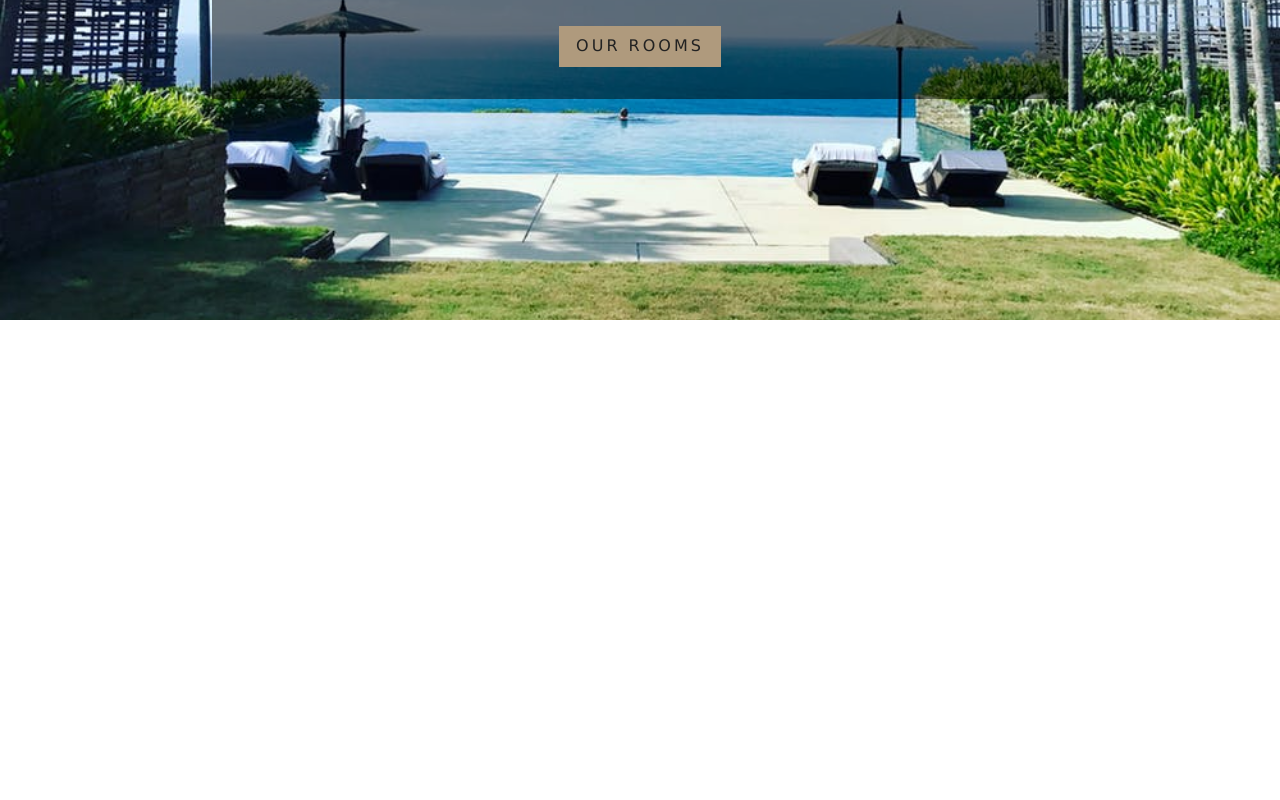
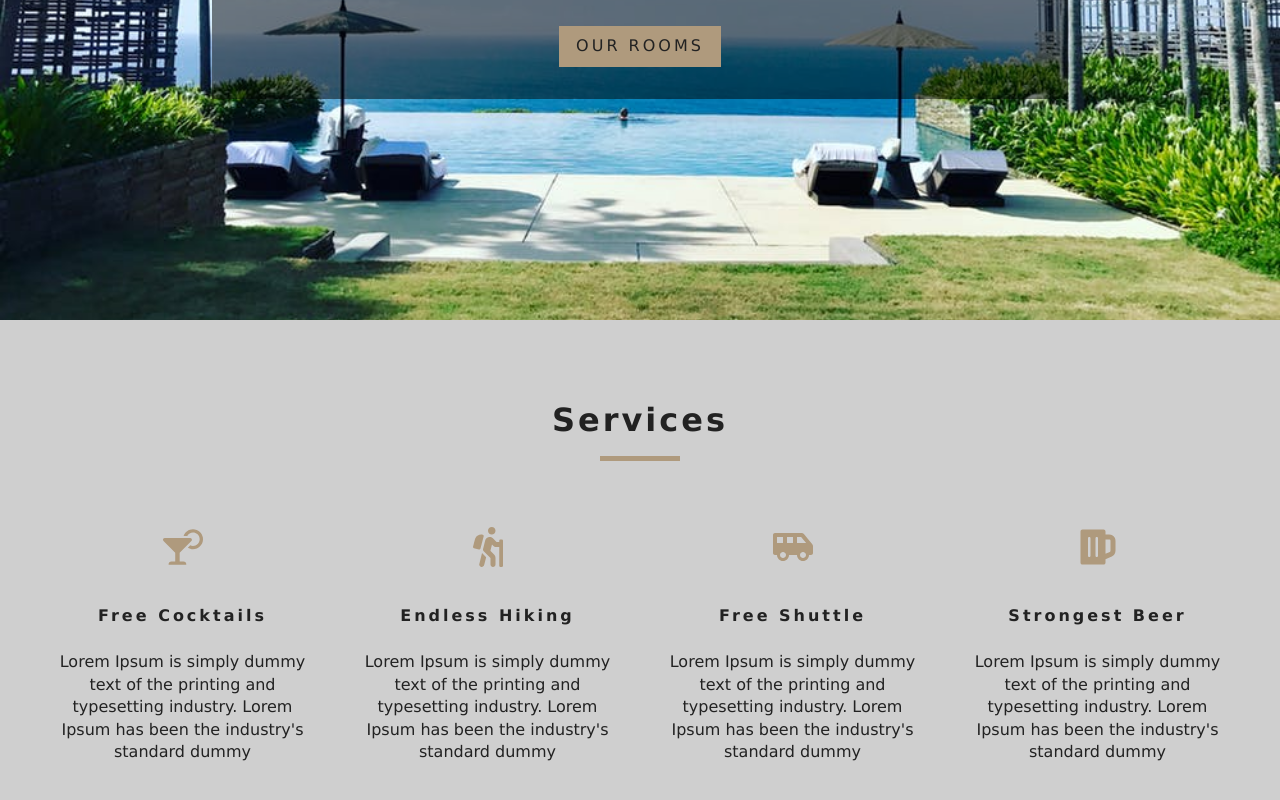
Before and after one commit to hkansal27/hotel-react-frontend, a React (Create React App) app: page / in a window 1280 px wide. Shown: the part 480-1280 px from the top of the page. Before the commit the page ends 800 px from the top, so only its background shows below. Built offline with nearby package versions, Linux system fonts and the light colour scheme.

Commit message:
added title and services component

```diff
--- a/src/App.css
+++ b/src/App.css
@@ -252,6 +252,7 @@
 }
 .services h6 {
   letter-spacing: var(--mainSpacing);
+  text-transform: capitalize;
 }
 .services p {
   width: 80%;
--- /dev/null
+++ b/src/components/Services.js
@@ -0,0 +1,45 @@
+import React, { Component } from 'react'
+import { FaCocktail, FaHiking, FaShuttleVan, FaBeer } from 'react-icons/fa';
+
+import Title from './Title';
+
+export default class Services extends Component {
+    state = {
+        services: [
+            {
+                icon: <FaCocktail />,
+                title: "free cocktails",
+                info: "Lorem Ipsum is simply dummy text of the printing and typesetting industry. Lorem Ipsum has been the industry's standard dummy"
+            }, {
+                icon: <FaHiking />,
+                title: "Endless Hiking",
+                info: "Lorem Ipsum is simply dummy text of the printing and typesetting industry. Lorem Ipsum has been the industry's standard dummy"
+            }, {
+                icon: <FaShuttleVan />,
+                title: "Free shuttle",
+                info: "Lorem Ipsum is simply dummy text of the printing and typesetting industry. Lorem Ipsum has been the industry's standard dummy"
+            }, {
+                icon: <FaBeer />,
+                title: "strongest beer",
+                info: "Lorem Ipsum is simply dummy text of the printing and typesetting industry. Lorem Ipsum has been the industry's standard dummy"
+            },
+        ]
+    };
+
+    render() {
+        return (
+            <section className="services">
+                <Title title="services" />
+                <div className="services-center">
+                    {this.state.services.map((item, index) => {
+                        return (<article key={index} className="service">
+                            <span>{item.icon}</span>
+                            <h6>{item.title}</h6>
+                            <p>{item.info}</p>
+                        </article>);
+                    })}
+                </div>
+            </section>
+        )
+    }
+}
--- /dev/null
+++ b/src/components/Title.js
@@ -0,0 +1,10 @@
+import React from 'react'
+
+export default function Title({ title }) {
+    return (
+        <div className="section-title">
+            <h4>{title}</h4>
+            <div />
+        </div>
+    )
+}
--- a/src/pages/Home.js
+++ b/src/pages/Home.js
@@ -4,9 +4,11 @@
 import Banner from '../components/Banner';
 import { Link } from 'react-router-dom';
 
+import Services from '../components/Services'
+
 export default function Home() {
     return (
-        <div>
+        <>
             <Hero hero="defaultHero">
                 <Banner title="luxurious rooms" subtitle="delux rooms starting from $299">
                     <Link to="/rooms" className="btn-primary">
@@ -14,6 +16,7 @@
                     </Link>
                 </Banner>
             </Hero>
-        </div>
+            <Services />
+        </>
     )
 }
```
